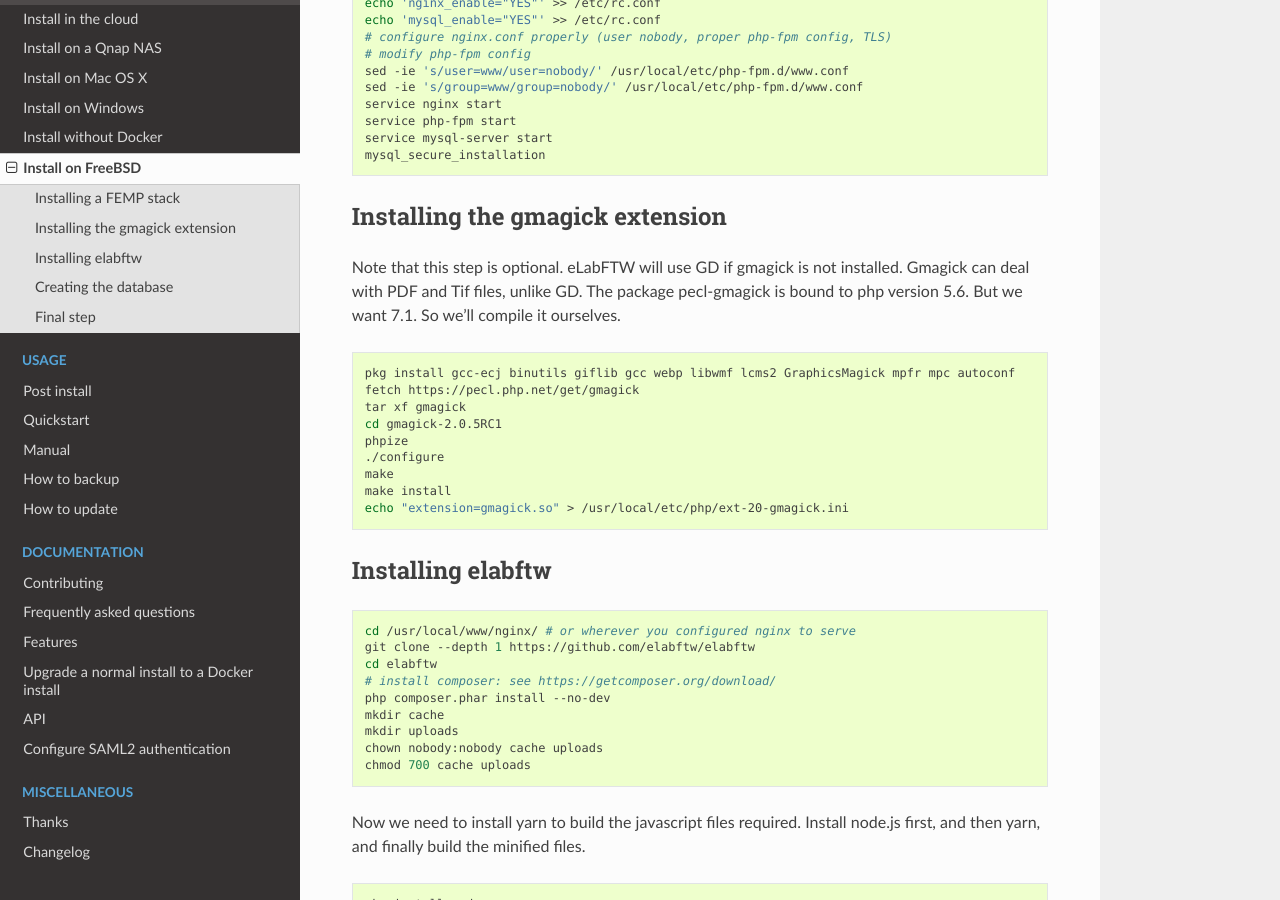
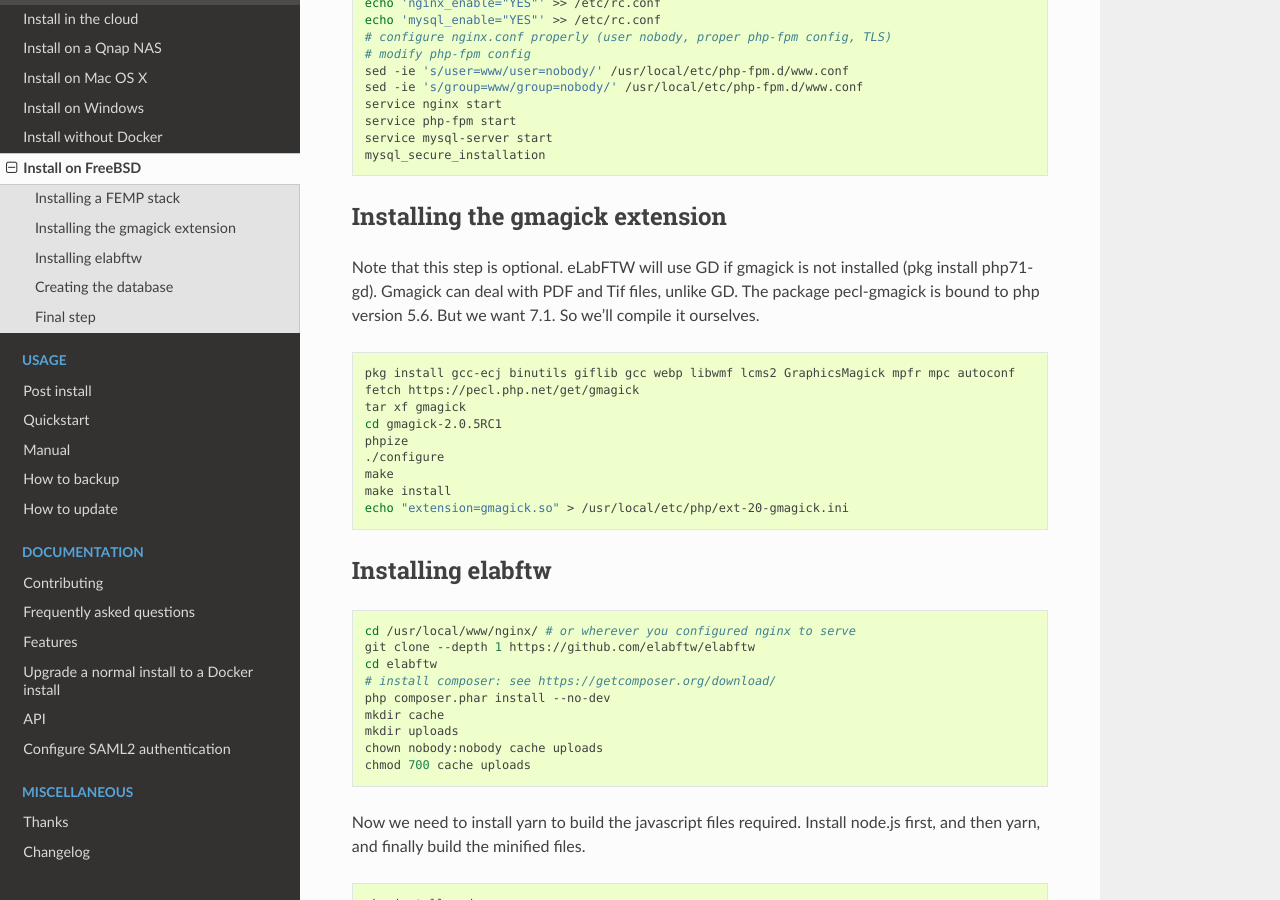
Before and after one commit to elabftw/elabdoc, a Sphinx documentation site: the page built from doc/install-freebsd.rst, in a window 1280 px wide and 900 px high, scrolled down 679 px. Built offline with Sphinx 7.4.7 and the Read the Docs theme 2.0.0, drawn with Linux system fonts in a browser that asks for light colours; pages that are not in the unit, such as notebooks, are missing from menus.

Commit message:
show pkg name for gd in freebsd

```diff
--- a/doc/install-freebsd.rst
+++ b/doc/install-freebsd.rst
@@ -37,7 +37,7 @@
 Installing the gmagick extension
 --------------------------------
 
-Note that this step is optional. eLabFTW will use GD if gmagick is not installed. Gmagick can deal with PDF and Tif files, unlike GD.
+Note that this step is optional. eLabFTW will use GD if gmagick is not installed (pkg install php71-gd). Gmagick can deal with PDF and Tif files, unlike GD.
 The package pecl-gmagick is bound to php version 5.6. But we want 7.1. So we'll compile it ourselves.
 
 .. code-block:: bash
```
